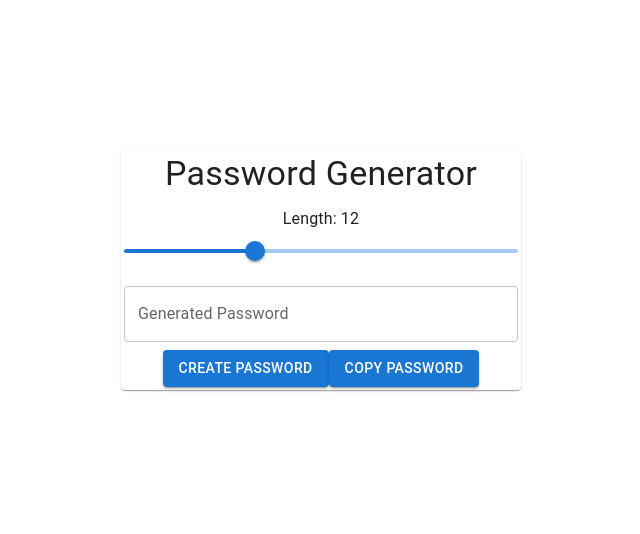
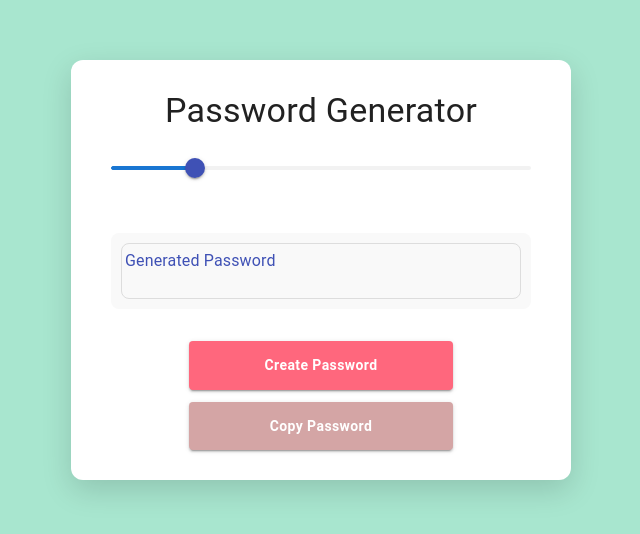
Before and after one commit to Cazman06/password-generator, a Next.js app: page / in a window 1280 px wide. Shown: the part 130-664 px from the top of the page, without its empty margins (319-959 px from the left). Built offline with nearby package versions, Linux system fonts and the light colour scheme.

Commit message:
Improve Styling of Password Generator (#2)
* Added styling to overall page

* Fixed copy

* Make textfield prettier

```diff
--- a/src/app/page.js
+++ b/src/app/page.js
@@ -8,20 +8,104 @@ import Button from '@mui/material/Button'
 import Box from '@mui/material/Box';
 import Paper from '@mui/material/Paper';
 import Grid from '@mui/material/Grid2';
+import { styled } from '@mui/material';
 
-// Utility function to generate a random password using the built-in crypto API
+const StyledContainer = styled(Box)`
+  display: flex;
+  justify-content: center;
+  align-items: center;
+  height: 100vh;
+  flex-direction: column;
+  background-color: #A8E6CF;
+  padding: 20px;
+`;
+
+const StyledPaper = styled(Paper)`
+  padding: 30px 40px;
+  text-align: center;
+  width: 100%;
+  max-width: 500px;
+  box-shadow: 0px 10px 30px rgba(0, 0, 0, 0.15);
+  border-radius: 12px;
+  background-color: #ffffff;
+  @media (max-width: 600px) {
+    max-width: 100%;
+    padding: 20px 30px;
+  }
+`;
+
+const StyledTextField = styled(TextField)`
+  background-color: #f9f9f9;
+  border-radius: 8px;
+  padding: 10px;
+  margin-bottom: 20px;
+
+  .MuiOutlinedInput-root {
+    border-radius: 8px;
+    &.Mui-focused {
+      border-color: #FF677D; /* Matching border color for focus state */
+    }
+  }
+
+  .MuiInputLabel-root {
+    color: #3f51b5; /* Color for the label */
+  }
+
+  .MuiInputBase-root {
+    color: #333; /* Text color inside the input field */
+  }
+
+  .MuiOutlinedInput-notchedOutline {
+    border-color: #ddd; /* Lighter border by default */
+  }
+
+  .MuiOutlinedInput-root:hover .MuiOutlinedInput-notchedOutline {
+    border-color: #FF677D; /* Border color change on hover */
+  }
+`;
+
+const StyledSlider = styled(Slider)`
+  margin-top: 10px;
+  margin-bottom: 30px;
+  width: 100%;
+  .MuiSlider-rail {
+    background-color: #ddd;
+  }
+  .MuiSlider-thumb {
+    background-color: #3f51b5;
+  }
+`;
+
+const StyledButton = styled(Button)`
+  width: 100%;
+  padding: 12px;
+  margin-top: 12px;
+  text-transform: none;
+  &.create-button {
+    background-color: #FF677D;
+  }
+  &.create-button:hover {
+    background-color: #FF677D;
+  }
+  &.copy-button {
+    background-color: #D4A5A5;
+  }
+  &.copy-button:hover {
+    background-color: #D4A5A5;
+  }
+`;
+
 const generatePassword = (length) => {
   const charset = "abcdefghijklmnopqrstuvwxyzABCDEFGHIJKLMNOPQRSTUVWXYZ0123456789!@#$%^&*()_+[]{}|;:,.<>?";
   const array = new Uint32Array(length);
-  window.crypto.getRandomValues(array); // Generate random values
-  return array.map(val => charset[val % charset.length]).join(''); // Map to charset
+  window.crypto.getRandomValues(array);
+  return array.map(val => charset[val % charset.length]).join('');
 };
 
 const PasswordGenerator = () => {
   const [password, setPassword] = useState('');
-  const [length, setLength] = useState(12);
+  const [length, setLength] = useState(20);
 
-  // Handle password generation
   const handleGenerateClick = () => {
     const newPassword = generatePassword(length);
     setPassword(newPassword);
@@ -31,33 +115,23 @@ const PasswordGenerator = () => {
     await navigator.clipboard.writeText(text);
   }
 
+  const handleSliderChange = (event, newValue) => {
+    setLength(newValue)
+  }
+
   return (
-    <Box style={{
-      display: 'flex',
-      justifyContent: 'center',
-      alignItems: 'center',
-      height: '100vh',
-      flexDirection: 'column'
-    }}>
-      <Paper style={{
-        padding: 3,
-        textAlign: 'center',
-        width: '100%',
-        maxWidth: 400
-      }}>
+    <StyledContainer>
+      <StyledPaper>
         <Typography variant="h4" gutterBottom>Password Generator</Typography>
-        <Typography variant="body1" gutterBottom>Length: {length}</Typography>
 
-        <Slider
+        <StyledSlider
+          defaultValue={20}
           value={length}
-          onChange={(e, newValue) => setLength(newValue)}
-          min={8}
-          max={20}
-          step={1}
+          onChange={handleSliderChange}
           valueLabelDisplay="auto"
         />
 
-        <TextField
+        <StyledTextField
           label="Generated Password"
           value={password}
           fullWidth
@@ -70,23 +144,25 @@ const PasswordGenerator = () => {
 
         <Grid container spacing={2} justifyContent="center">
           <Grid>
-            <Button
+            <StyledButton
               variant="contained"
               color="primary"
+              className='create-button'
               onClick={handleGenerateClick}>
-              Create Password
-            </Button>
+              <b> Create Password </b>
+            </StyledButton>
 
-            <Button
+            <StyledButton
               variant='contained'
               color='primary'
-              onClick={() => handleCopyToClipboardClick(text)}>
-              Copy Password
-            </Button>
+              className='copy-button'
+              onClick={() => handleCopyToClipboardClick(password)}>
+              <b> Copy Password </b>
+            </StyledButton>
           </Grid>
         </Grid>
-      </Paper>
-    </Box>
+      </StyledPaper>
+    </StyledContainer>
   );
 };
 
```
